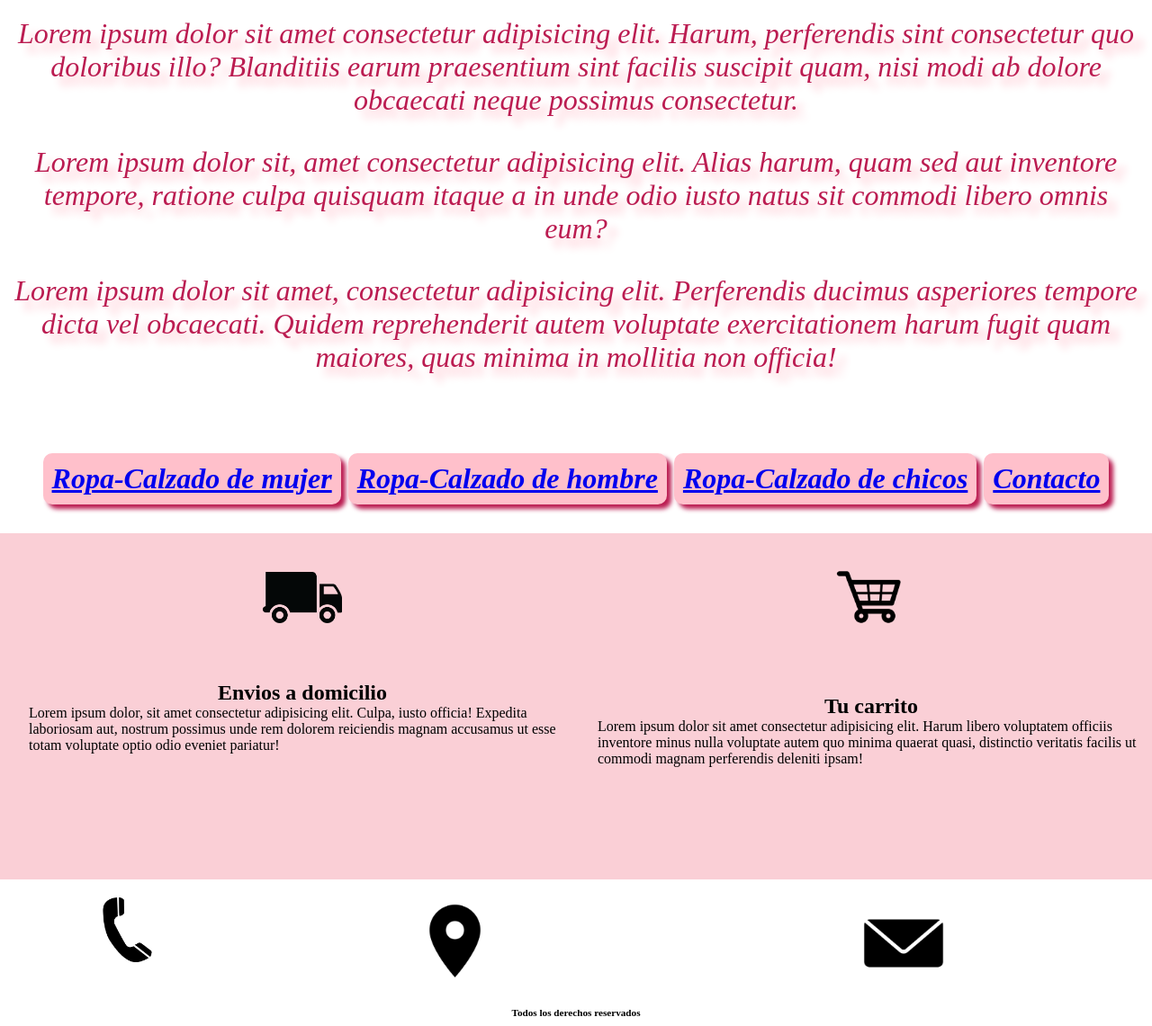
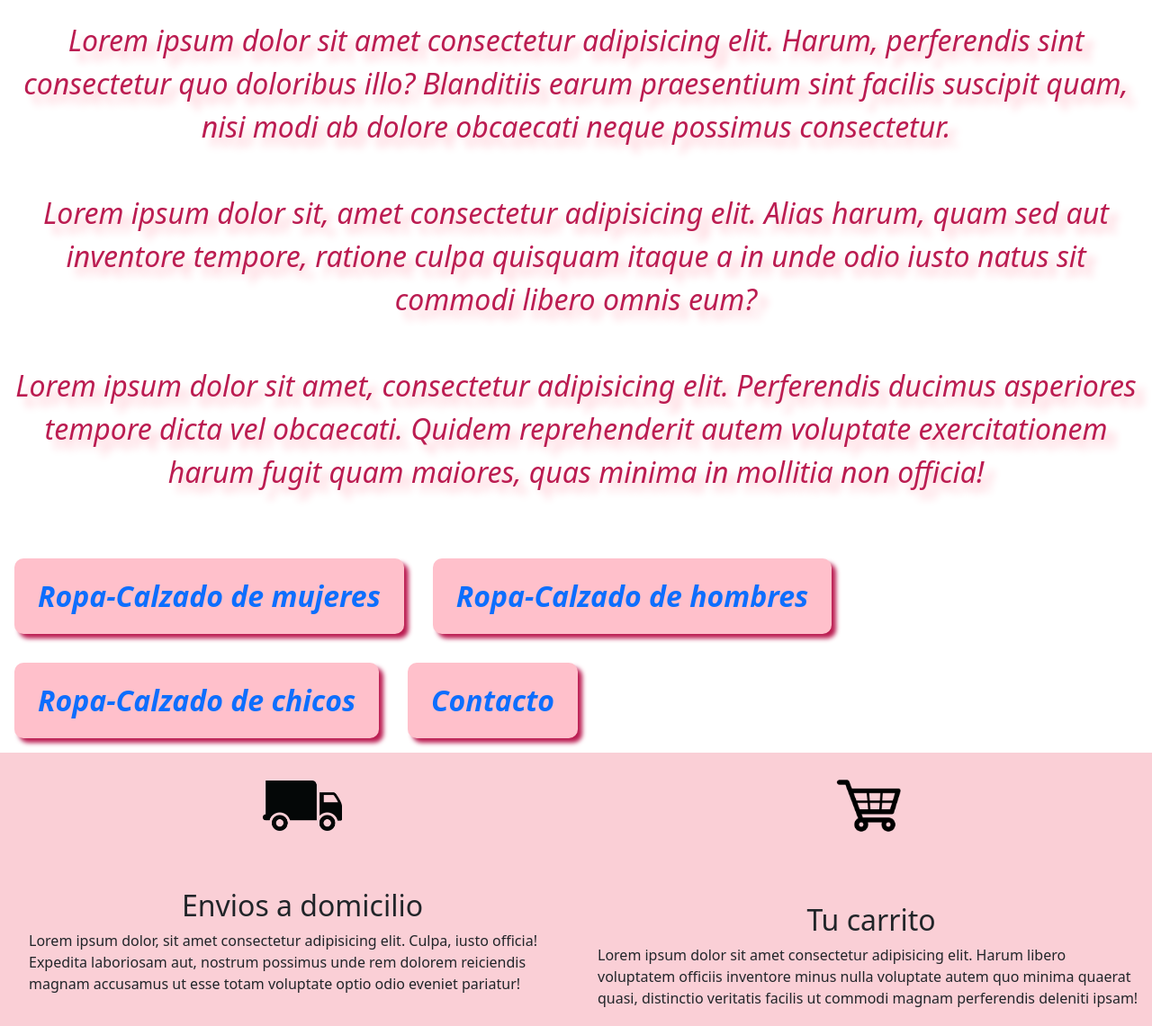
Before and after one commit to silvinasilu/Segunda-entrega, a plain HTML site: page index.html in a window 1280 px wide. Shown: the part 679-1820 px from the top of the page at 90% size. Drawn offline with nearby package versions, Linux system fonts and the light colour scheme.

Commit message:
Subiendo cambios de mi proyecto

```diff
--- a/css/styles.css
+++ b/css/styles.css
@@ -62,14 +62,10 @@ main p {
 
 
 
-main nav ul {
-    display: flex;
-    column-gap: 0.5rem;
-    list-style: none;
-    padding: 2rem
-}
 
-.menu {
+
+.nav li {
+    margin: 1rem;
     border-radius: 10px;
     background-color: pink;
     box-shadow: 5px 5px 5px rgb(187, 28, 81);
@@ -77,6 +73,7 @@ main nav ul {
     font-weight: bold;
     font-size: 2rem;
     font-style: oblique;
+
 }
 
 
@@ -204,7 +201,7 @@ footer ul {
 
     /*estilos del main*/
 
-    .menu:hover{
+    .nav li:hover{
         background-color:rgb(187, 28, 81);
         transform: scale(0.8);
     }
--- a/index.html
+++ b/index.html
@@ -5,6 +5,9 @@
     <meta charset="UTF-8">
     <meta http-equiv="X-UA-Compatible" content="IE=edge">
     <meta name="viewport" content="width=device-width, initial-scale=1.0">
+    <!-- CSS only -->
+    <link href="https://cdn.jsdelivr.net/npm/bootstrap@5.2.3/dist/css/bootstrap.min.css" rel="stylesheet"
+        integrity="sha384-rbsA2VBKQhggwzxH7pPCaAqO46MgnOM80zW1RWuH61DGLwZJEdK2Kadq2F9CUG65" crossorigin="anonymous">
     <!-- css -->
     <link rel="stylesheet" href="css/styles.css">
     <title> Primera Entrega </title>
@@ -35,23 +38,20 @@
 
         <!-- Menu de navegacion-->
 
-        <nav>
-            <ul>
-                <li class="menu">
-                    <a href="pages/mujeres.html">Ropa-Calzado de mujer</a>
-                </li>
-                <li class="menu">
-                    <a href="pages/hombres.html">Ropa-Calzado de hombre</a>
-                </li>
-                <li class="menu">
-                    <a href="pages/infantes.html">Ropa-Calzado de chicos</a>
-                </li>
-                <li class="menu">
-                    <a href="pages/contacto.html">Contacto</a>
-                </li>
-            </ul>
-
-        </nav>
+        <ul class="nav">
+            <li class="nav-item">
+                <a class="nav-link active" aria-current="page" href="pages/mujeres.html">Ropa-Calzado de mujeres</a>
+            </li>
+            <li class="nav-item">
+                <a class="nav-link" href="pages/hombres.html">Ropa-Calzado de hombres</a>
+            </li>
+            <li class="nav-item">
+                <a class="nav-link" href="pages/infantes.html">Ropa-Calzado de chicos</a>
+            </li>
+            <li class="nav-item">
+                <a class="nav-link" href="pages/contacto.html"> Contacto</a>
+            </li>
+        </ul>
     </main>
 
 
@@ -93,6 +93,11 @@
         </h2>
     </footer>
 
+    <!-- JavaScript Bundle with Popper -->
+    <script src="https://cdn.jsdelivr.net/npm/bootstrap@5.2.3/dist/js/bootstrap.bundle.min.js"
+        integrity="sha384-kenU1KFdBIe4zVF0s0G1M5b4hcpxyD9F7jL+jjXkk+Q2h455rYXK/7HAuoJl+0I4"
+        crossorigin="anonymous"></script>
+
 </body>
 
 </html>
```
